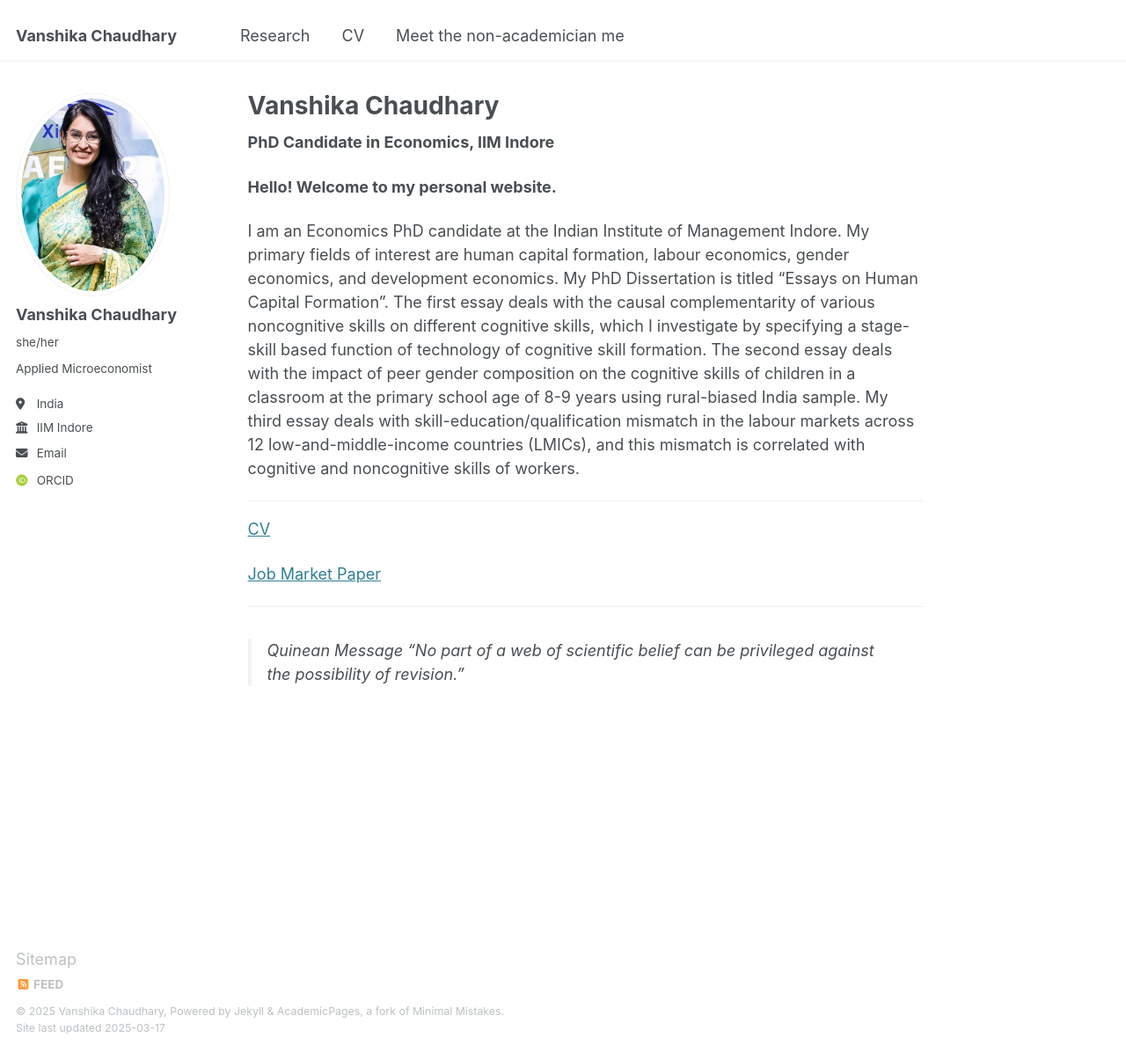
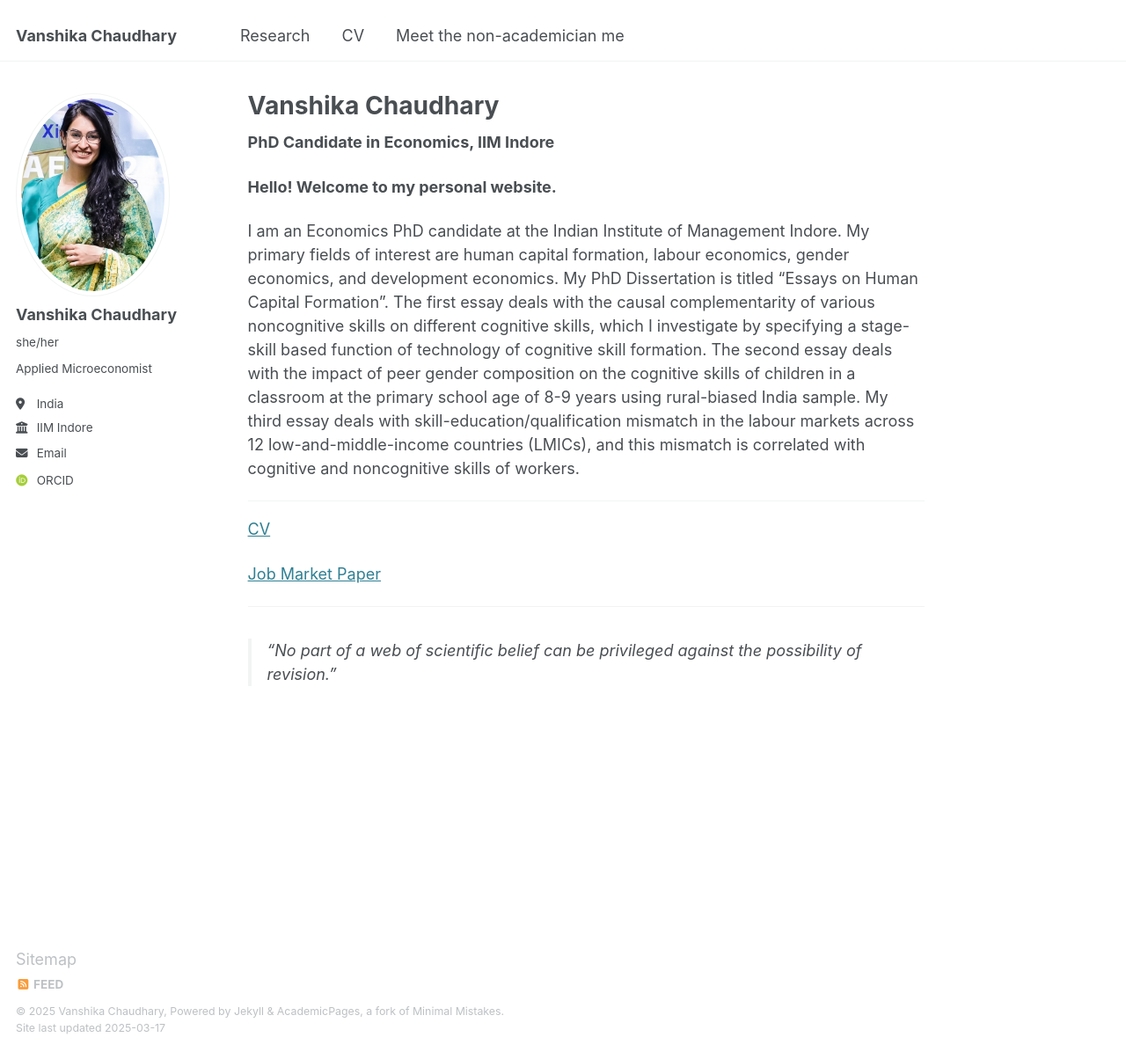
Before and after one commit to vanshika-chaudhary-economics/vanshika-chaudhary-economics.github.io, a Jekyll site: the page built from _pages/about.md, in a window 1280 px wide and 1196 px high. Shown: the whole window at 88% size. Built offline with Jekyll 4.4.1, drawn with Linux system fonts in a browser that asks for light colours; some web fonts are replaced.

Commit message:
Update about.md

```diff
--- a/_pages/about.md
+++ b/_pages/about.md
@@ -21,4 +21,4 @@ I am an Economics PhD candidate at the Indian Institute of Management Indore. My
 
 ------
 
-> Quinean Message "No part of a web of scientific belief can be privileged against the possibility of revision."
+> "No part of a web of scientific belief can be privileged against the possibility of revision."
```
